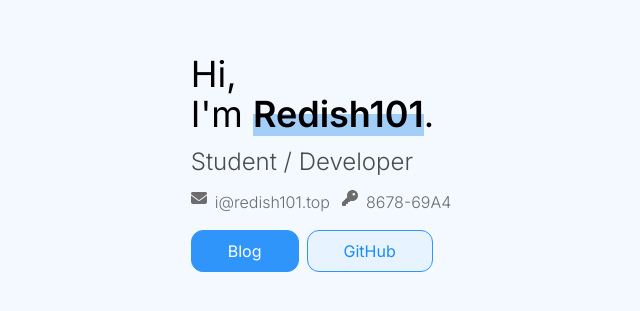
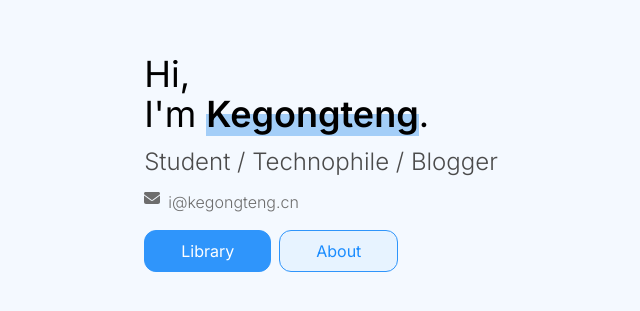
Before and after one commit to gtxykn0504/Homepage-2024, a Next.js app: page / in a window 1280 px wide. Shown: the part 237-548 px from the top of the page, without its empty margins (319-959 px from the left). Built offline with nearby package versions, Linux system fonts and the light colour scheme.

Commit message:
page.tsx

```diff
--- a/app/page.tsx
+++ b/app/page.tsx
@@ -33,26 +33,25 @@ export default function Home() {
               className="font-semibold relative z-10 after:absolute after:top-[50%] after:bg-mark
                         after:w-[100%] after:h-[50%] after:left-0 after:z-[-1]"
             >
-              Redish101
+              Kegongteng
             </span>
             .
           </div>
         </div>
         <div className="text-2xl mt-3 text-light font-light">
-          Student / Developer
+          Student / Technophile / Blogger
         </div>
         <div className="flex text-2x mt-3 text-lightest font-light">
           <FontAwesomeIcon icon={faEnvelope} width={"16px"} />
-          <span className="ml-2">i@redish101.top</span>
-          <FontAwesomeIcon icon={faKey} width={"16px"} className="ml-3" />
-          <span className="ml-2">8678-69A4</span>
+          <span className="ml-2">i@kegongteng.cn</span>
+
         </div>
         <div className="mt-4">
           <span>
-          <ButtonPrimary text="Blog" link="https://blog.redish101.top" />
+          <ButtonPrimary text="Library" link="https://kegongteng.cn" />
           </span>
           <span className="ml-2">
-            <ButtonLight text="GitHub" link="https://github.com/Redish101" />
+            <ButtonLight text="About" link="https://zheary.cn" />
           </span>
         </div>
       </div>
```
